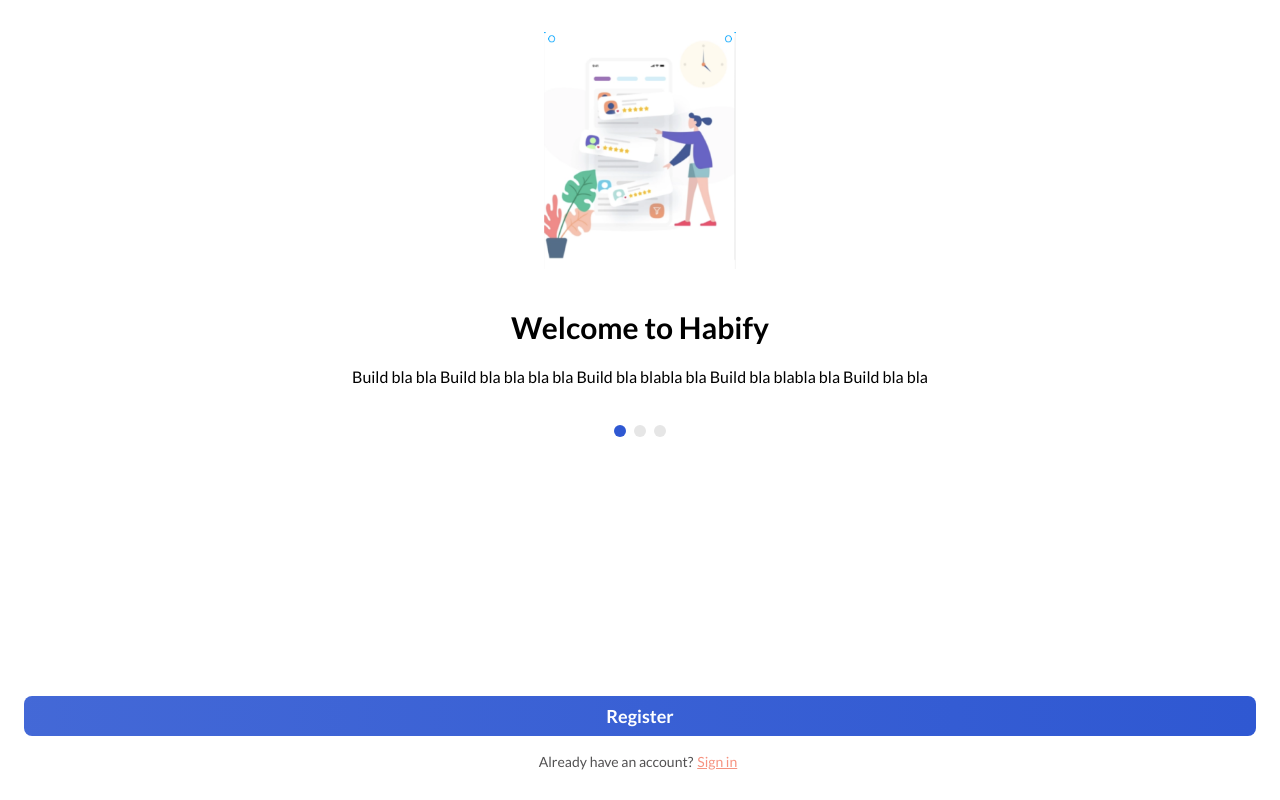
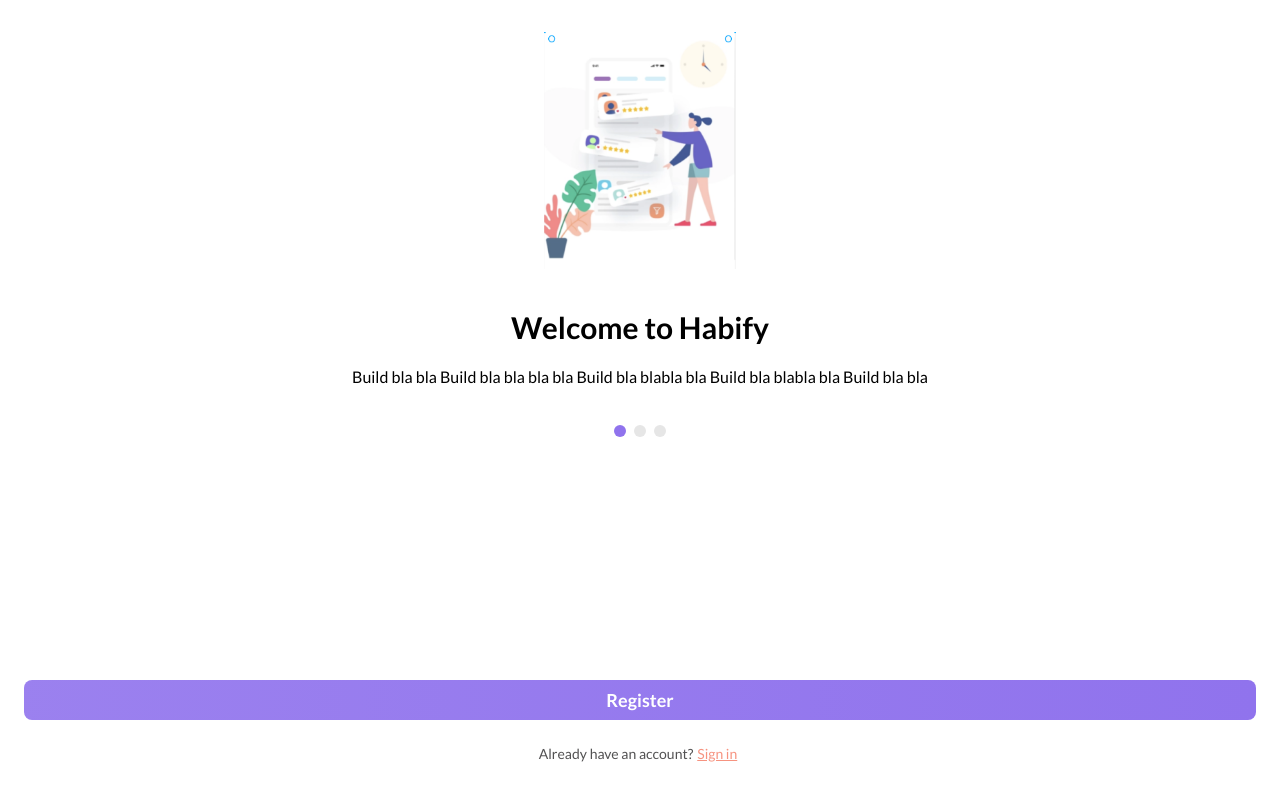
Before and after one commit to BartoszBilejczyk/habify, a Vue app: page /auth-start in a window 1280 px wide. Built offline with nearby package versions, Linux system fonts and the light colour scheme; no server answers; what tailwindcss-safe-area would draw is missing.

Commit message:
onboarding

```diff
--- a/src/App.vue
+++ b/src/App.vue
@@ -1,5 +1,15 @@
 <template>
-  <div class="p-safe min-safe-h-screen max-safe-h-screen overflow-auto w-screen app flex flex-col bg-primary">
+  <div
+    class="p-safe overflow-auto w-screen app flex flex-col"
+    :class="{
+      'min-safe-h-screen max-safe-h-screen': !authRoutes.includes(currentRoute.name),
+      'min-safe-h-fullscreen': authRoutes.includes(currentRoute.name),
+      'bg-primary':
+        currentRoute.name === 'profile' || (currentRoute.name === 'onboarding' && currentRoute.query.step === '2'),
+      'bg-green': currentRoute.name === 'onboarding' && currentRoute.query.step === '3',
+      'bg-coral': currentRoute.name === 'onboarding' && currentRoute.query.step === '4',
+    }"
+  >
     <div class="flex flex-col flex-1 bg-white">
       <router-view />
     </div>
@@ -15,9 +25,7 @@
   const authRoutes = ['login', 'register', 'forgot-password', 'onboarding', 'auth-start'];
   import { onMounted } from 'vue';
 
-  const { currentRoute } = useRouter();
-
-  const { push } = useRouter();
+  const { currentRoute, push } = useRouter();
 
   onMounted(() => {
     firebase.auth().onAuthStateChanged(_user => {
--- a/src/components/BaseTopNav.vue
+++ b/src/components/BaseTopNav.vue
@@ -70,6 +70,6 @@
   }
 
   .nav-content {
-    padding-top: 12px;
+    padding-top: 8px;
   }
 </style>
--- a/src/components/onboarding/OnboardingBase.vue
+++ b/src/components/onboarding/OnboardingBase.vue
@@ -1,7 +1,7 @@
 <template>
   <div class="text-white flex flex-col items-center justify-between w-full flex-1 pt-20 pb-12">
     <div class="flex flex-col flex-1 items-center">
-      <img :src="imagePath" alt="Onboarding illustration" class="w-56 h-auto" />
+      <img :src="imagePath" alt="Onboarding illustration" class="w-48 h-auto" />
       <h2 class="mt-10 text-xl">{{ title }}</h2>
       <div class="mt-4 px-12 text-center">{{ description }}</div>
     </div>
--- a/src/index.css
+++ b/src/index.css
@@ -9,8 +9,12 @@
   font-family: 'Lato', sans-serif;
 }
 
+.min-safe-h-fullscreen {
+  min-height: 100vh;
+  max-height: 100vh;
+}
+
 .min-safe-h-screen {
-  /* equivalent to 100dvh in major browsers */
   min-height: calc(100vh - env(safe-area-inset-bottom, 0));
   max-height: calc(100vh - env(safe-area-inset-bottom, 0));
 }
--- a/src/views/AuthStart.vue
+++ b/src/views/AuthStart.vue
@@ -1,5 +1,5 @@
 <template>
-  <div class="flex flex-col items-center justify-between w-full flex-1 pt-8 pb-6 px-6">
+  <div class="flex flex-col items-center justify-between w-full flex-1 pt-8 px-6 pb-8">
     <div class="flex flex-col flex-1 items-center">
       <img :src="imagePath" alt="Onboarding illustration" class="w-48 h-auto" />
       <h2 class="mt-10 text-3xl">Welcome to Habify</h2>
@@ -17,7 +17,7 @@
     </div>
 
     <BaseButton primary full class="mt-10" @click="push({ name: 'register' })">Register</BaseButton>
-    <div class="mt-3 text-center text-sm">
+    <div class="mt-5 text-center text-sm">
       <span class="text-white-700">Already have an account?</span>
       <BaseButton text-primary @click="push({ name: 'login' })">Sign in</BaseButton>
     </div>
--- a/src/views/Login.vue
+++ b/src/views/Login.vue
@@ -1,5 +1,5 @@
 <template>
-  <div class="flex flex-col justify-center items-center h-screen pb-16 px-4">
+  <div class="flex flex-col justify-center items-center h-screen px-4">
     <h1 class="text-2xl text-center text-white-800">Login to Your Account</h1>
     <div class="mt-8 flex flex-col w-full">
       <BaseInput class="mb-2" full type="text" label="Email" placeholder="Email" v-model="email" />
@@ -29,7 +29,7 @@
       .auth()
       .signInWithEmailAndPassword(email.value, password.value)
       .then(() => {
-        push({ name: 'home' });
+        push({ name: 'onboarding', query: { step: '1' } });
       });
   };
 </script>
--- a/src/views/Onboarding.vue
+++ b/src/views/Onboarding.vue
@@ -1,6 +1,6 @@
 <template>
   <div class="w-full flex-1 flex flex-col">
-    <div v-if="loading">Loading</div>
+    <div v-if="loading">Loading...</div>
     <div v-else class="flex-1 flex flex-col items-center justify-center">
       <OnboardingFinishProfile v-if="step === 1" @update-profile="updateProfile" />
       <OnboardingBase
@@ -15,7 +15,7 @@
       <OnboardingBase
         v-if="step === 3"
         :step="step"
-        class="bg-blue"
+        class="bg-green"
         title="Onboarding 2"
         description="Lorem ipsum dolor sit amet sdajl qoipasncvusqad jasdklj"
         @next="handleNext"
@@ -43,14 +43,16 @@
   import { useRouter } from 'vue-router';
 
   const { getCurrentUser, updateDoc, getDoc } = useFirebase();
-  const { push } = useRouter();
+  const { push, replace, currentRoute } = useRouter();
 
   const step = ref(1);
   const loading = ref(true);
 
   const handleNext = () => {
+    replace({ query: { ...currentRoute.value.query, step: String(step.value + 1) } });
     step.value++;
   };
+
   const handleSkip = async () => {
     await push({ name: 'home' });
   };
@@ -90,6 +92,7 @@
       })
       .catch(err => console.error(err));
     await updateDoc(`users/${user?.uid}`, { name, allowEmails, profileFinished: true });
-    step.value++;
+
+    handleNext();
   };
 </script>
--- a/src/views/Register.vue
+++ b/src/views/Register.vue
@@ -14,7 +14,7 @@
       />
       <BaseInput class="mb-2" full type="text" label="Referral" placeholder="Referral" v-model="usedReferralCode" />
       <BaseButton class="mt-4" @click="register" primary>Register</BaseButton>
-      <div class="mt-3 text-center text-sm">
+      <div class="mt-3 text-center text-sm ml-auto">
         <span class="text-white-700">Already have an account?</span>
         <BaseButton text-primary @click="push({ name: 'login' })">Sign in</BaseButton>
       </div>
--- a/tailwind.config.js
+++ b/tailwind.config.js
@@ -20,21 +20,21 @@
         700: 'rgba(8,7,8, 0.7)',
         800: 'rgba(8,7,8, 0.8)',
         900: 'rgba(8,7,8, 0.9)',
-        DEFAULT: '#FFFFFF'
+        DEFAULT: '#FFFFFF',
       },
 
       primary: {
-        50: 'rgba(47,88,210, 0.05)',
-        100: 'rgba(47,88,210, 0.1)',
-        200: 'rgba(47,88,210, 0.2)',
-        300: 'rgba(47,88,210, 0.3)',
-        400: 'rgba(47,88,210, 0.4)',
-        500: 'rgba(47,88,210, 0.5)',
-        600: 'rgba(47,88,210, 0.6)',
-        700: 'rgba(47,88,210, 0.7)',
-        800: 'rgba(47,88,210, 0.8)',
-        900: 'rgba(47,88,210, 0.9)',
-        DEFAULT: '#2F58D2'
+        50: 'rgba(144,115,237, 0.05)',
+        100: 'rgba(144,115,237, 0.1)',
+        200: 'rgba(144,115,237, 0.2)',
+        300: 'rgba(144,115,237, 0.3)',
+        400: 'rgba(144,115,237, 0.4)',
+        500: 'rgba(144,115,237, 0.5)',
+        600: 'rgba(144,115,237, 0.6)',
+        700: 'rgba(144,115,237, 0.7)',
+        800: 'rgba(144,115,237, 0.8)',
+        900: 'rgba(144,115,237, 0.9)',
+        DEFAULT: '#9073ED',
       },
 
       blue: {
@@ -48,7 +48,7 @@
         700: 'rgba(66,191,221, 0.7)',
         800: 'rgba(66,191,221, 0.8)',
         900: 'rgba(66,191,221, 0.9)',
-        DEFAULT: '#42BFDD'
+        DEFAULT: '#42BFDD',
       },
 
       green: {
@@ -62,7 +62,7 @@
         700: 'rgba(0,163,161, 0.7)',
         800: 'rgba(0,163,161, 0.8)',
         900: 'rgba(0,163,161, 0.9)',
-        DEFAULT: '#00A3A1'
+        DEFAULT: '#00A3A1',
       },
 
       coral: {
@@ -76,7 +76,7 @@
         700: 'rgba(246,147,128, 0.7)',
         800: 'rgba(246,147,128, 0.8)',
         900: 'rgba(246,147,128, 0.9)',
-        DEFAULT: '#F69380'
+        DEFAULT: '#F69380',
       },
 
       red: {
@@ -90,7 +90,7 @@
         700: 'rgba(136,41,47, 0.7)',
         800: 'rgba(136,41,47, 0.8)',
         900: 'rgba(136,41,47, 0.9)',
-        DEFAULT: '#88292F'
+        DEFAULT: '#88292F',
       },
 
       yellow: {
@@ -104,30 +104,30 @@
         700: 'rgba(253,202,64, 0.7)',
         800: 'rgba(253,202,64, 0.8)',
         900: 'rgba(253,202,64, 0.9)',
-        DEFAULT: '#FDCA40'
-      }
+        DEFAULT: '#FDCA40',
+      },
     },
     extend: {
       fontSize: {
         ...defaultTheme.fontSize,
-        xxs: ['.625rem', '.75rem']
-      }
+        xxs: ['.625rem', '.75rem'],
+      },
     },
     screens: {
       sm: '576px',
       md: '768px',
       lg: '992px',
       xl: '1200px',
-      standalone: { raw: '(display-mode: standalone)' }
-    }
+      standalone: { raw: '(display-mode: standalone)' },
+    },
   },
   variants: {
     extend: {
       outline: ['focus-visible'],
       margin: ['first', 'last'],
       padding: ['first', 'last'],
-      backgroundColor: ['odd']
-    }
+      backgroundColor: ['odd'],
+    },
   },
-  plugins: [require('tailwindcss-safe-area')]
+  plugins: [require('tailwindcss-safe-area')],
 };
```
